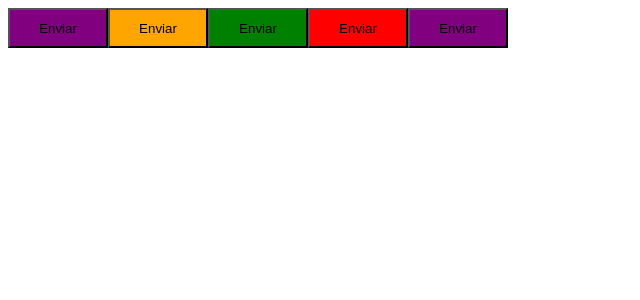
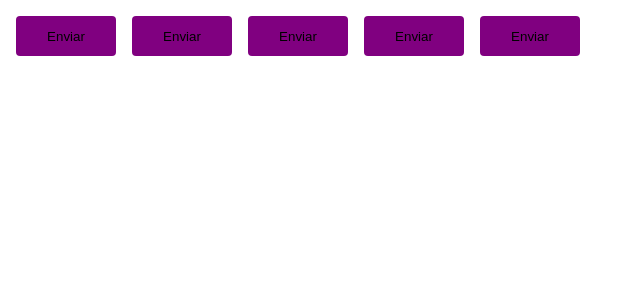
Before and after one commit to TarcisioPhilips/Timer-Project, a React (Vite) app: page / in a window 1280 px wide. Shown: the top 300 px of the page, without its empty margins (0-640 px from the left). Built offline with nearby package versions, Linux system fonts and the light colour scheme.

Commit message:
feat: theme config

```diff
--- a/src/App.tsx
+++ b/src/App.tsx
@@ -1,14 +1,18 @@
+import {ThemeProvider} from 'styled-components'
 import { Button } from "./components/Button";
+import { defaultTheme } from './styles/themes/default';
 
 export function App() {
 
   return (
     <div>
-      <Button variant="primary"/>
-      <Button variant="secondary"/>
-      <Button variant="success"/>
-      <Button variant="danger"/>
-      <Button />
+      <ThemeProvider theme={defaultTheme}>
+        <Button variant="primary"/>
+        <Button variant="secondary"/>
+        <Button variant="success"/>
+        <Button variant="danger"/>
+        <Button />
+      </ThemeProvider>
     </div>
   )
 }
--- a/src/components/Button.styles.ts
+++ b/src/components/Button.styles.ts
@@ -16,9 +16,14 @@
 export const ButtonContainer = styled.button<ButtonContainerProps>`
     width: 100px;
     height: 40px;
+    border-radius : 4px;
+    border: 0;
+    margin: 8px;
 
-    ${props => {
+    background-color: ${props => props.theme.primary}
+
+    /* ${props => {
         return css`
             background-color: ${buttonVariants[props.variant]}`
-    }}
+    }} */
 `
--- /dev/null
+++ b/src/styles/themes/default.ts
@@ -0,0 +1,4 @@
+export const defaultTheme = {
+    primary: 'purple',
+    secundary: 'orange'
+}
```
